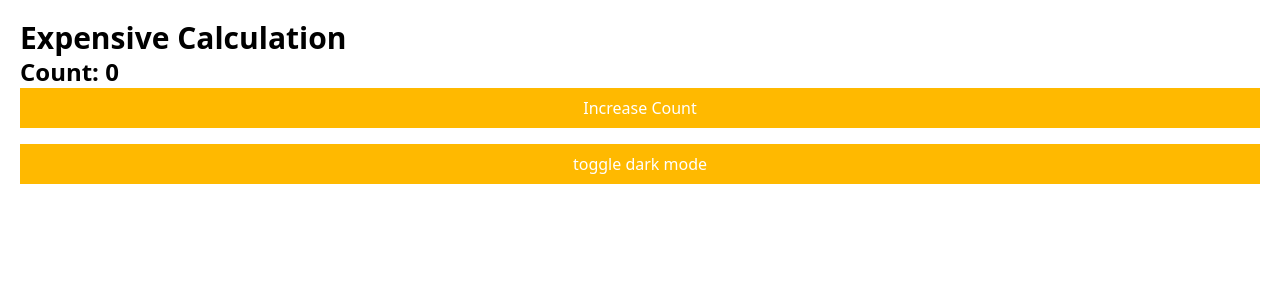
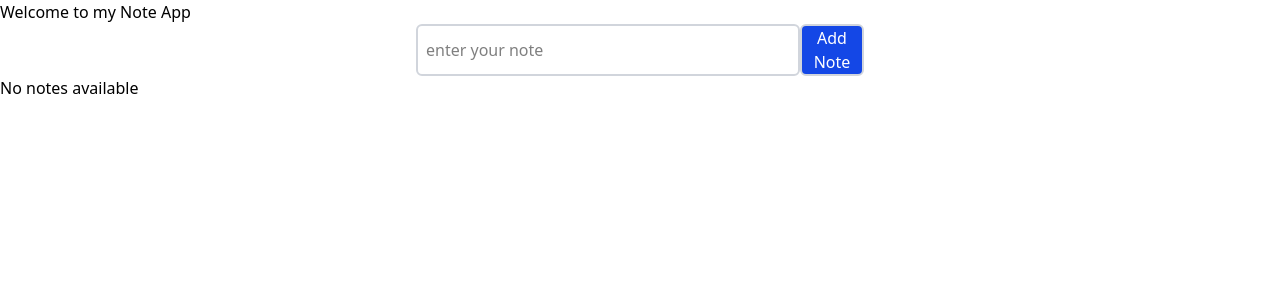
Before and after one commit to Successinnovatia/react-class, a React (Vite) app: page / in a window 1280 px wide. Shown: the top 300 px of the page. Built offline with nearby package versions, Linux system fonts and the light colour scheme.

Commit message:
add notes app

```diff
--- a/src/App.jsx
+++ b/src/App.jsx
@@ -13,6 +13,7 @@ import Counter from './use-effect/Counter'
 import PostList from './use-effect/PostList'
 import CountRef from './use-ref/CountRef'
 import ExpensiveCalculation from './use-memo/ExpensiveCalculation'
+import Note from './note-app/Note'
 
 
 function App() {
@@ -33,7 +34,8 @@ function App() {
       {/* <Counter/> */}
       {/* <PostList/> */}
       {/* <CountRef/> */}
-      <ExpensiveCalculation/>
+      {/* <ExpensiveCalculation/> */}
+      <Note/>
     </>
   )
 }
--- /dev/null
+++ b/src/note-app/Note.jsx
@@ -0,0 +1,54 @@
+import React, { useState, useCallback, useEffect } from 'react'
+import NoteInput from './NoteInput'
+import NoteList from './NoteList'
+
+export default function Note() {
+    const [notes, setNotes] = useState(()=>{
+        const savedNotes = localStorage.getItem("notes")
+        return savedNotes ? JSON.parse(savedNotes) : []
+    })
+
+
+    useEffect(()=>{
+        localStorage.setItem("notes", JSON.stringify(notes))
+    },[notes])
+
+    const addNote = useCallback((text)=> {
+        setNotes((prevNotes)=>{
+            return[...prevNotes, {id:Date.now(), text:text}]
+        })
+    }, [])
+
+
+    const deleteNotes = useCallback((id)=>{
+        setNotes((prevNotes)=>{
+            const newNotes = prevNotes.filter((note)=>note.id !== id)
+            return newNotes
+        }, [])
+    })
+
+
+    const editNote = useCallback ((id, newText)=>{
+        setNotes((prevNotes)=> {
+           return prevNotes.map((note)=>{
+            return note.id === id ? {...note, text:newText} : note
+           }
+
+            )
+        })
+
+        console.log("Editing note with id:", id, "to new text:", newText);
+    })
+
+
+
+  return (
+    <div>
+        <h1>Welcome to my Note App</h1>
+        <NoteInput addNote={addNote}/>
+        <div>
+            <NoteList notes={notes} deleteNotes={deleteNotes} editNote={editNote}/>
+        </div>
+    </div>
+  )
+}
--- /dev/null
+++ b/src/note-app/NoteInput.jsx
@@ -0,0 +1,25 @@
+import React, { useRef} from 'react'
+
+function NoteInput({addNote}) {
+    const inputRef = useRef(null)
+
+    const handleAddNote = () => {
+        if(inputRef.current.value.trim() === "") return
+        const noteText = inputRef.current.value
+
+        addNote(noteText)
+        inputRef.current.value = ""
+        inputRef.current.focus()
+
+    }
+
+  return (
+    <div className='flex justify-center mx-auto'>
+        <input type="text" placeholder='enter your note' ref={inputRef} className='border-2 border-gray-300 p-2 rounded-md w-96'/>
+
+        <button onClick={handleAddNote} className='border-2 border-gray-300 w-16 rounded-md bg-blue-700 text-white'>Add Note</button>
+    </div>
+  )
+}
+
+export default NoteInput
--- /dev/null
+++ b/src/note-app/NoteItem.jsx
@@ -0,0 +1,54 @@
+import React from "react";
+import { useState } from "react";
+
+function NoteItem({ note, deleteNotes, editNote }) {
+  const [isEditing, setIsEditing] = useState(false);
+  const [newText, setNewText] = useState(note.text);
+
+  const handleCancel = () => {
+    setIsEditing(false);
+    setNewText("");
+  };
+
+  const handleSave = () => {
+    if (newText.trim() === "") return;
+    editNote(note.id, newText);
+    setIsEditing(false);
+    setNewText("");
+  }
+
+  return (
+    <div>
+      {isEditing ? (
+        <div>
+          <input
+            type="text"
+            value={newText}
+            onChange={(e) => setNewText(e.target.value)}
+          />
+          <button onClick={handleSave}>Save</button>
+          <button onClick={handleCancel}>Cancel</button>
+        </div>
+      ) : (
+        <div className="flex justify-between border-2 border-gray-300 p-2 rounded-md w-96 my-2">
+          <span>{note.text}</span>
+          <button
+            onClick={() => setIsEditing(true)}
+            className="w-16 bg-green-600 rounded-md text-white"
+          >
+            Edit
+          </button>
+
+          <button
+            onClick={() => deleteNotes(note.id)}
+            className="w-16 bg-red-600 rounded-md text-white"
+          >
+            Delete
+          </button>
+        </div>
+      )}
+    </div>
+  );
+}
+
+export default NoteItem;
--- /dev/null
+++ b/src/note-app/NoteList.jsx
@@ -0,0 +1,25 @@
+import React from "react";
+import NoteItem from "./NoteItem";
+
+export default function NoteList({ notes, deleteNotes, editNote }) {
+  console.log("Rendering NoteList with notes:", notes);
+  return (
+    <div>
+      {notes.length === 0 ? (
+        <p>No notes available</p>
+      ) : (
+        notes.map((note) => {
+          return (
+            <ul key={note.id}>
+              <NoteItem
+                note={note}
+                deleteNotes={deleteNotes}
+                editNote={editNote}
+              />
+            </ul>
+          );
+        })
+      )}
+    </div>
+  );
+}
```
